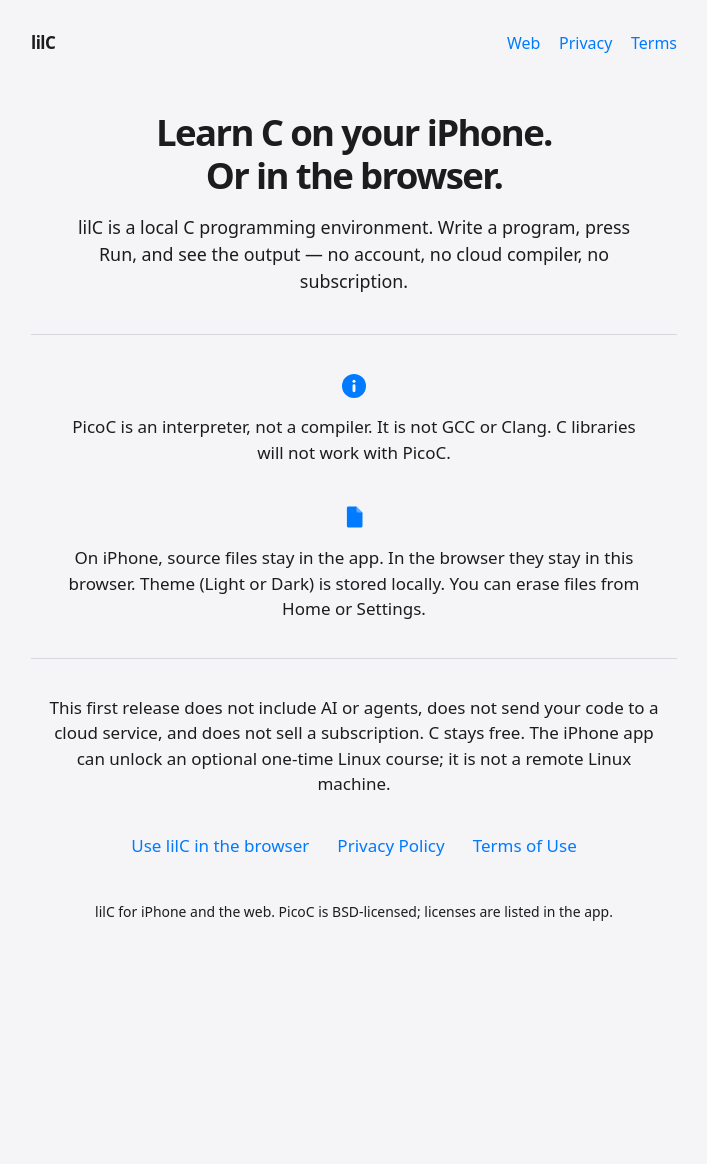
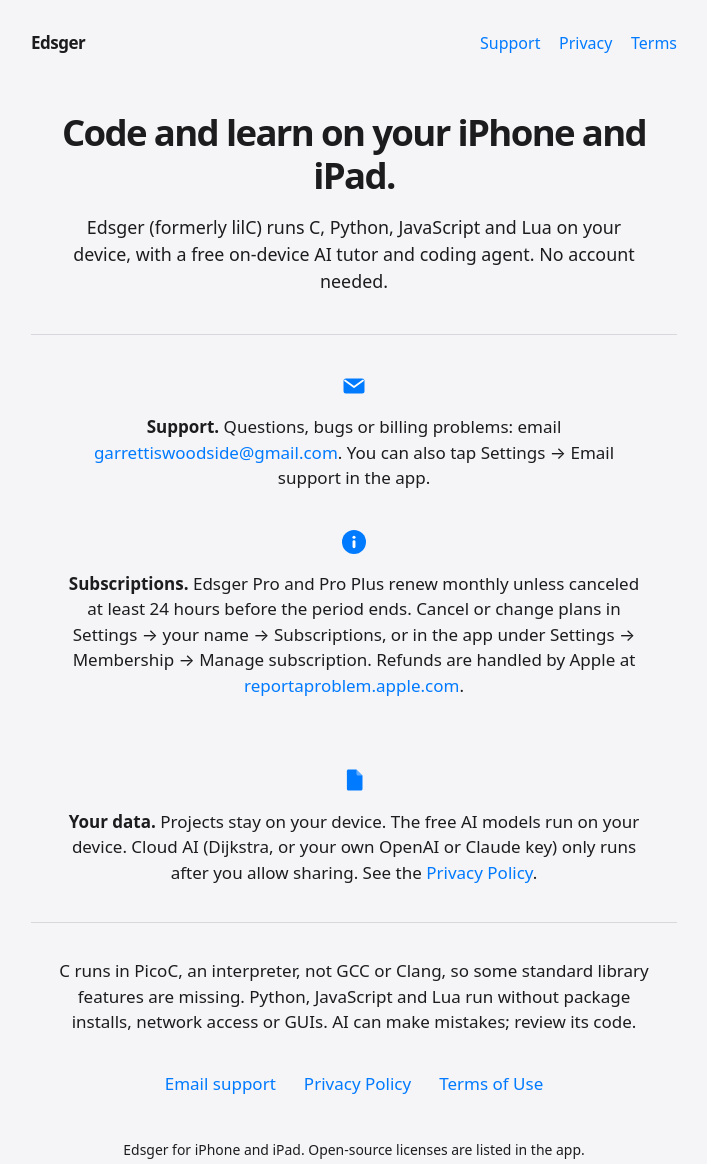
Before and after one commit to garrettmichae1/lilc, a plain HTML site: page index.html in a window 1280 px wide. Shown: the whole page, without its empty margins (286-993 px from the left). Before the commit the page ends 990 px from the top, so only its background shows below. Drawn offline with Linux system fonts and the light colour scheme.

Commit message:
Update support page for Edsger with support email and subscription help

```diff
--- a/index.html
+++ b/index.html
@@ -4,24 +4,32 @@
   <meta charset="utf-8">
   <meta name="viewport" content="width=device-width, initial-scale=1">
   <meta name="color-scheme" content="light">
-  <title>lilC</title>
+  <title>Edsger: Support</title>
   <link rel="stylesheet" href="styles.css">
 </head>
 <body class="home">
   <div class="wrap">
     <header>
-      <a class="mark" href="index.html">lilC</a>
+      <a class="mark" href="index.html">Edsger</a>
       <nav>
-        <a href="web/">Web</a>
+        <a href="#support">Support</a>
         <a href="privacy.html">Privacy</a>
         <a href="terms.html">Terms</a>
       </nav>
     </header>
 
-    <h1>Learn C on your iPhone.<br>Or in the browser.</h1>
-    <p class="lede">lilC is a local C programming environment. Write a program, press Run, and see the output — no account, no cloud compiler, no subscription.</p>
+    <h1>Code and learn on your iPhone and iPad.</h1>
+    <p class="lede">Edsger (formerly lilC) runs C, Python, JavaScript and Lua on your device, with a free on-device AI tutor and coding agent. No account needed.</p>
 
     <hr>
+
+    <section class="block" id="support">
+      <svg class="icon" width="28" height="28" viewBox="0 0 28 28" aria-hidden="true">
+        <rect x="3.5" y="6.5" width="21" height="15" rx="2.5" fill="currentColor"/>
+        <path d="M5 8.5 14 15l9-6.5" fill="none" stroke="#fff" stroke-width="1.8" stroke-linecap="round" stroke-linejoin="round"/>
+      </svg>
+      <p><strong>Support.</strong> Questions, bugs or billing problems: email <a href="mailto:garrettiswoodside@gmail.com?subject=Edsger%20Support">garrettiswoodside@gmail.com</a>. You can also tap Settings → Email support in the app.</p>
+    </section>
 
     <section class="block">
       <svg class="icon" width="28" height="28" viewBox="0 0 28 28" aria-hidden="true">
@@ -29,7 +37,7 @@
         <circle cx="14" cy="9.2" r="1.55" fill="#fff"/>
         <rect x="12.55" y="12.15" width="2.9" height="8.1" rx="1.45" fill="#fff"/>
       </svg>
-      <p>PicoC is an interpreter, not a compiler. It is not GCC or Clang. C libraries will not work with PicoC.</p>
+      <p><strong>Subscriptions.</strong> Edsger Pro and Pro Plus renew monthly unless canceled at least 24 hours before the period ends. Cancel or change plans in Settings → your name → Subscriptions, or in the app under Settings → Membership → Manage subscription. Refunds are handled by Apple at <a href="https://reportaproblem.apple.com">reportaproblem.apple.com</a>.</p>
     </section>
 
     <section class="block">
@@ -37,21 +45,21 @@
         <path fill="currentColor" d="M8.4 3.5h8.05L22.5 9.55V23.1c0 .83-.67 1.5-1.5 1.5H8.4c-.83 0-1.5-.67-1.5-1.5V5c0-.83.67-1.5 1.5-1.5Z"/>
         <path fill="#fff" fill-opacity=".38" d="M16.45 3.5 22.5 9.55h-4.55c-.83 0-1.5-.67-1.5-1.5V3.5Z"/>
       </svg>
-      <p>On iPhone, source files stay in the app. In the browser they stay in this browser. Theme (Light or Dark) is stored locally. You can erase files from Home or Settings.</p>
+      <p><strong>Your data.</strong> Projects stay on your device. The free AI models run on your device. Cloud AI (Dijkstra, or your own OpenAI or Claude key) only runs after you allow sharing. See the <a href="privacy.html">Privacy Policy</a>.</p>
     </section>
 
     <hr>
 
-    <p class="status">This first release does not include AI or agents, does not send your code to a cloud service, and does not sell a subscription. C stays free. The iPhone app can unlock an optional one-time Linux course; it is not a remote Linux machine.</p>
+    <p class="status">C runs in PicoC, an interpreter, not GCC or Clang, so some standard library features are missing. Python, JavaScript and Lua run without package installs, network access or GUIs. AI can make mistakes; review its code.</p>
 
     <p class="links">
-      <a href="web/">Use lilC in the browser</a>
+      <a href="mailto:garrettiswoodside@gmail.com?subject=Edsger%20Support">Email support</a>
       <a href="privacy.html">Privacy Policy</a>
       <a href="terms.html">Terms of Use</a>
     </p>
 
     <footer>
-      <p>lilC for iPhone and the web. PicoC is BSD-licensed; licenses are listed in the app.</p>
+      <p>Edsger for iPhone and iPad. Open-source licenses are listed in the app.</p>
     </footer>
   </div>
 </body>
```
